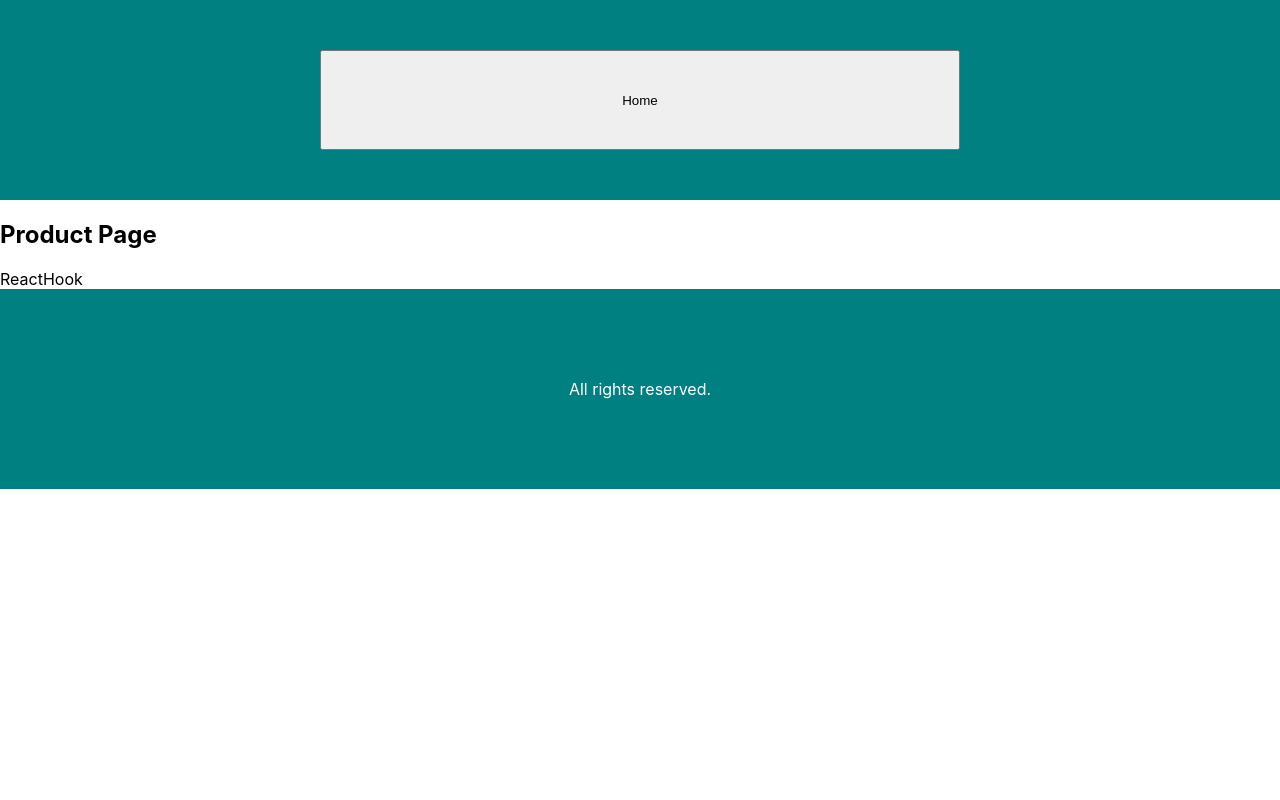
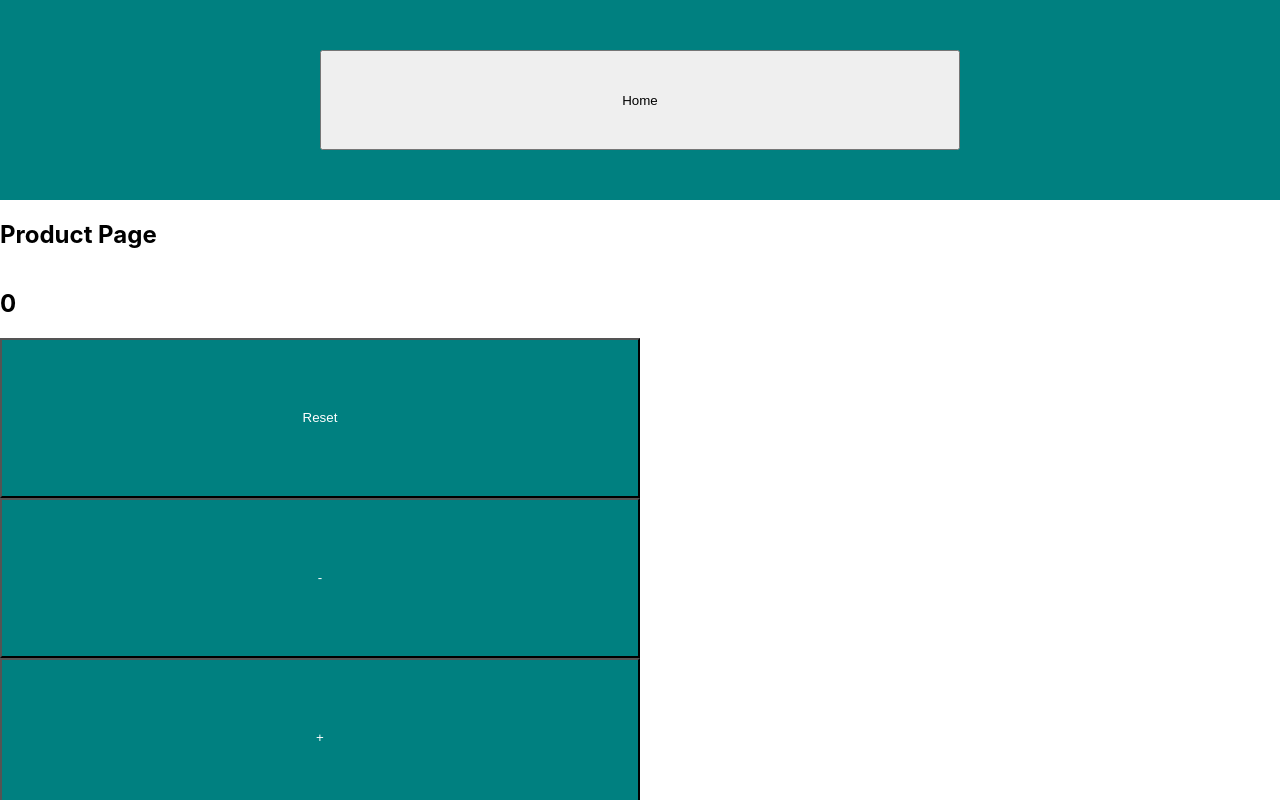
Before and after one commit to sajib-kumar-biswas/Playground, a React (Create React App) app in the folder my-playground/: page /product in a window 1280 px wide. Shown: the top 800 px of the page. Built offline with nearby package versions, Linux system fonts and the light colour scheme.

Commit message:
useState Hook

```diff
--- a/my-playground/src/Components/ReactHook.js
+++ b/my-playground/src/Components/ReactHook.js
@@ -1,10 +1,26 @@
+import { useState } from "react"
+import styled from 'styled-components'
+
+const Button = styled.button`
+    width: 50vw;
+    height: 20vh;
+    display: flex;
+    align-items: center;
+    justify-content: center;
+    color: white;
+    background: teal;
+`
 
 function ReactHook() {
-
-
+  const [count, setCount] = useState(0);
 
   return (
-    <div>ReactHook</div>
+    <>
+      <h2>{count}</h2>
+      <Button onClick={() => setCount(0)}>Reset</Button>
+      <Button onClick={() => setCount((prevCount) => { return prevCount - 1 })}>-</Button>
+      <Button onClick={() => setCount(prevCount => prevCount + 1)}>+</Button>
+    </>
   )
 }
 
```
